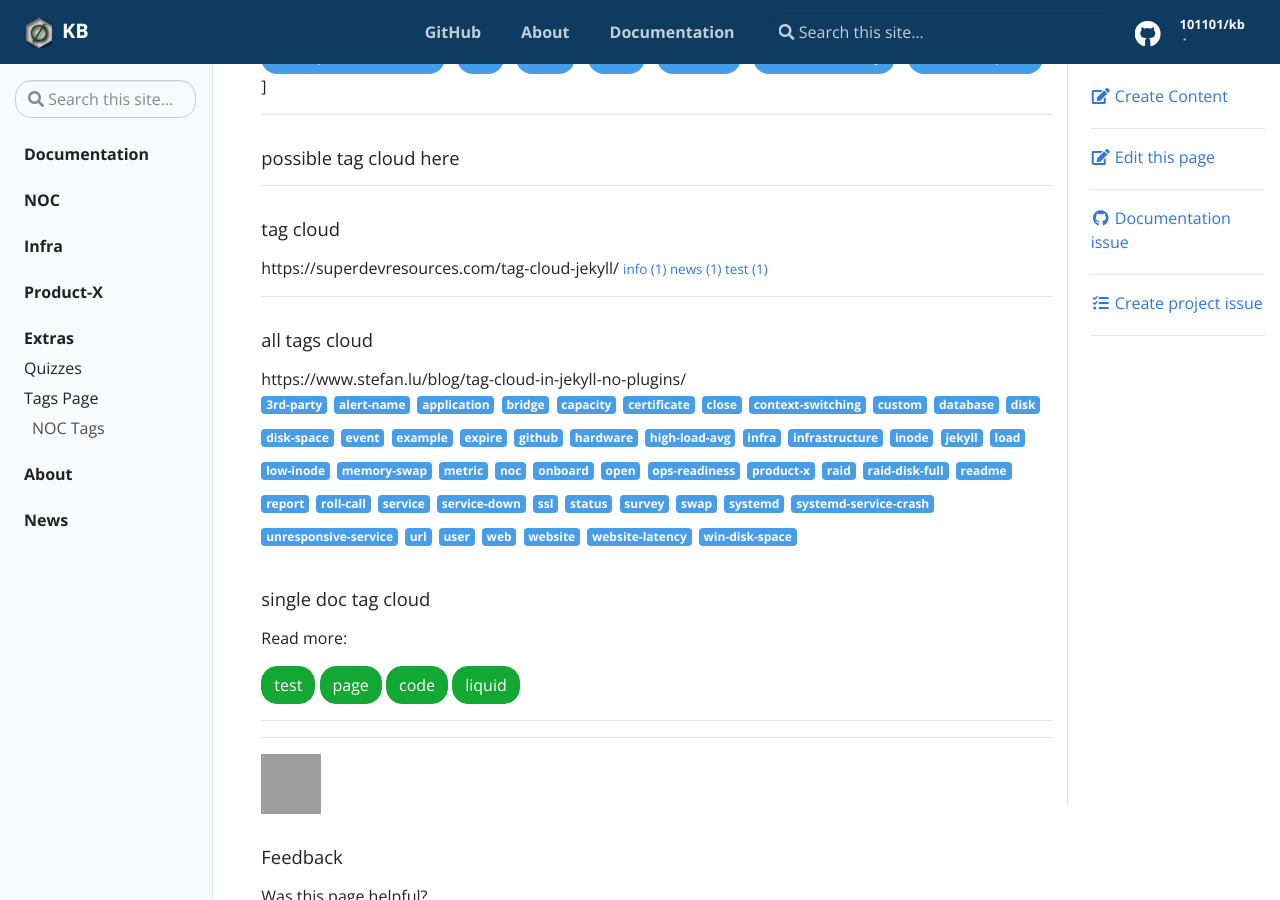
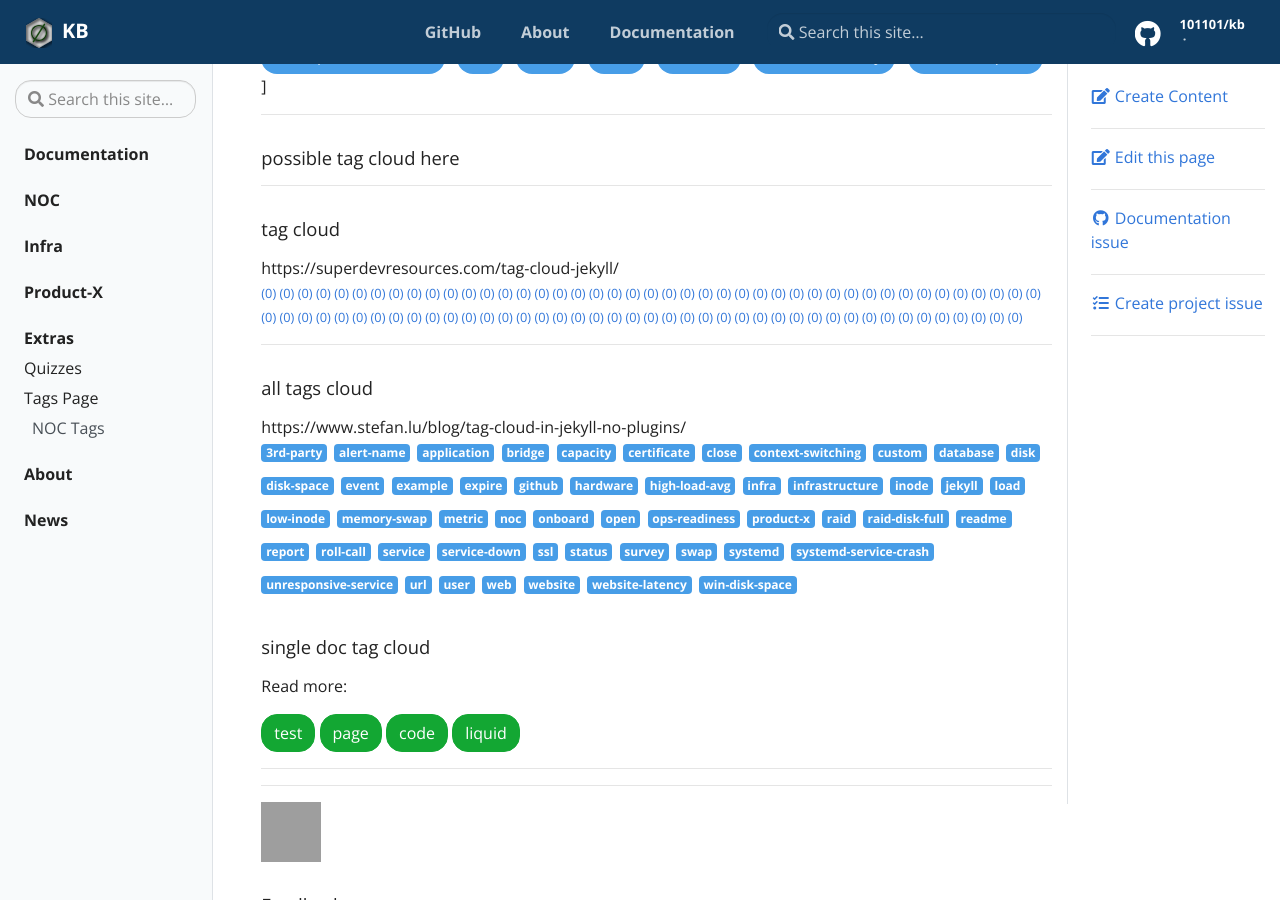
Before and after one commit to 101101/kb, a Jekyll site: the page built from pages/test_1.html, in a window 1280 px wide and 900 px high, scrolled down 478 px. Built offline with Jekyll 4.4.1, drawn with Linux system fonts in a browser that asks for light colours; part of the change alters nothing that is shown; grey boxes are pictures that could not be loaded.

```diff
--- a/_includes/tst_tags_from_doc_tags.html
+++ b/_includes/tst_tags_from_doc_tags.html
@@ -1,6 +1,7 @@
 
 <h5>tag cloud</h5>
 https://superdevresources.com/tag-cloud-jekyll/
+<br>
 
 <script>
   .site-tag a {
@@ -9,8 +10,19 @@ https://superdevresources.com/tag-cloud-jekyll/
   }
 </script>
 
-{% assign tags = site.tags | sort %}
-{% for tag in tags %}
+{% assign vvv_tags = '' | split: ',' %}
+
+ {% for doc in site.docs %}
+    {% for tags in doc.tags %}
+        {% for tag in tags %}
+            {% assign vvv_tags = vvv_tags | push: tag %}
+        {% endfor %}
+    {% endfor %}
+{% endfor %}
+
+{% assign vvv_tags = vvv_tags | sort %}
+
+{% for tag in vvv_tags %}
  <span class="site-tag">
     <a href="/tag/{{ tag | first | slugify }}/"
         style="font-size: {{ tag | last | size  |  times: 4 | plus: 80  }}%">
```
